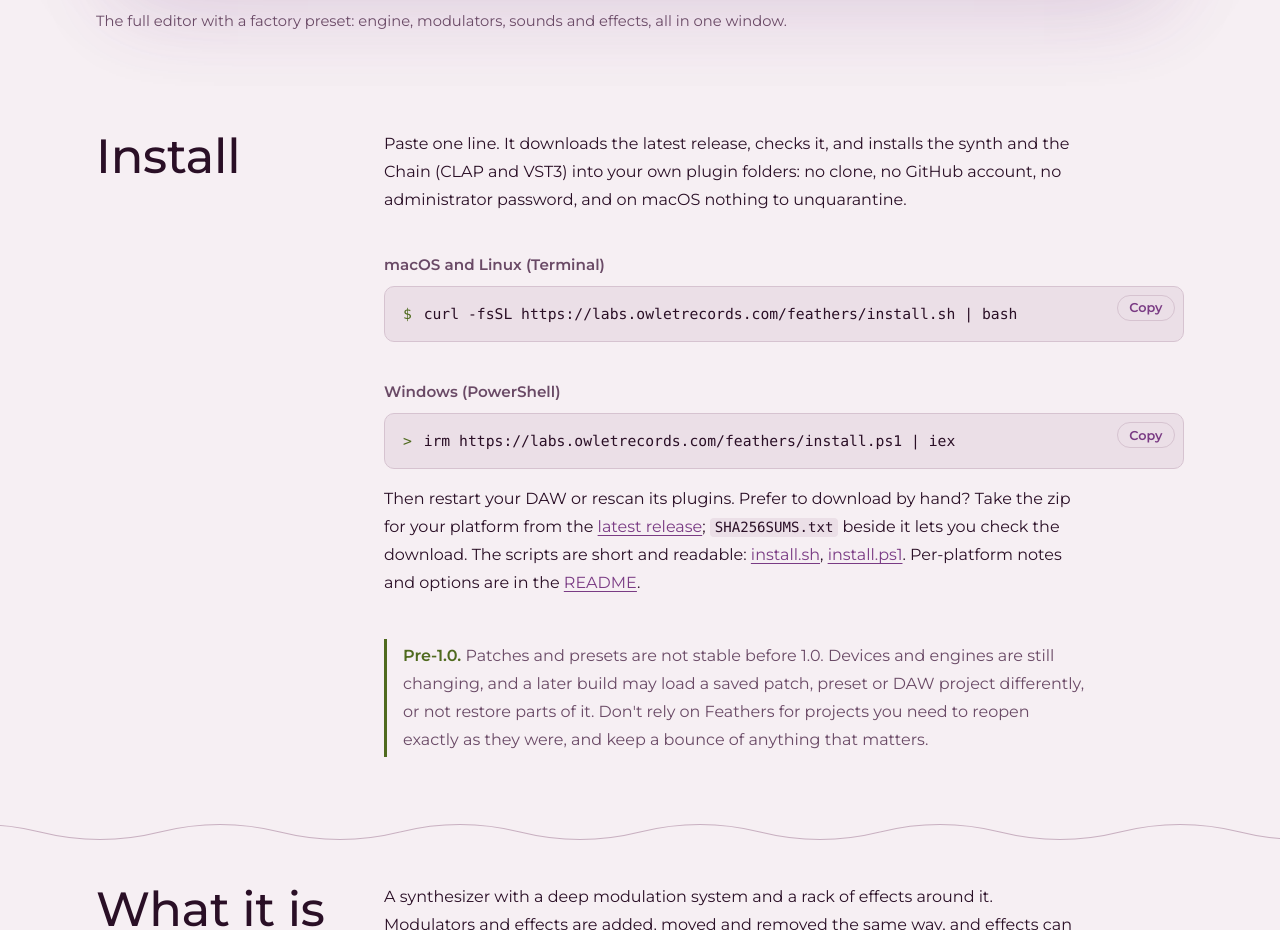
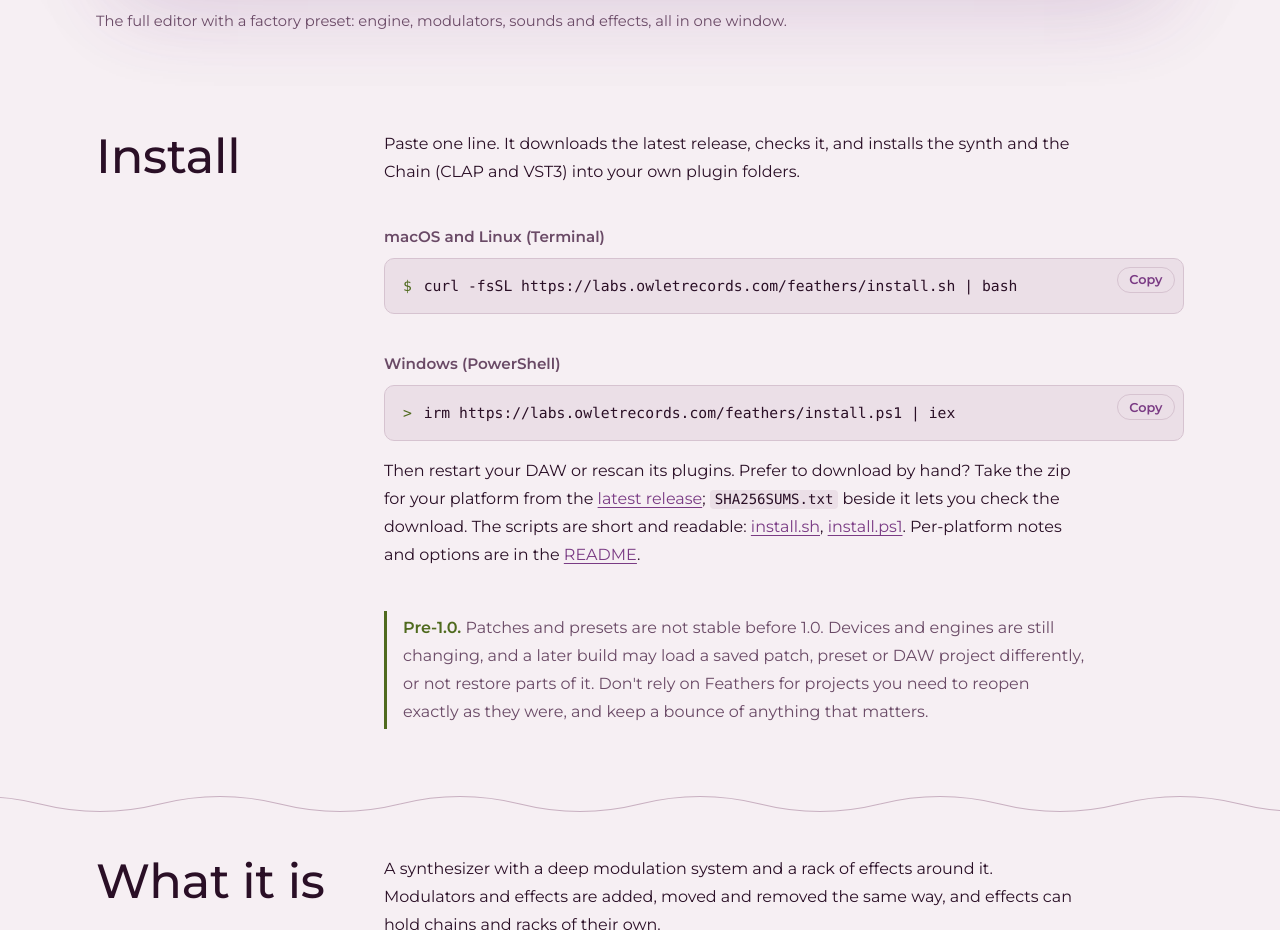
Before and after one commit to owlet-labs/feathers, a plain HTML site: page site/feathers/index.html in a window 1280 px wide. Shown: the part 1540-2470 px from the top of the page. Drawn offline with Linux system fonts and the light colour scheme.

Commit message:
Site: the install intro without the list of what it doesn't need
Co-Authored-By: Claude Opus 5.5 <noreply@anthropic.com>

```diff
--- a/site/feathers/index.html
+++ b/site/feathers/index.html
@@ -47,7 +47,7 @@
 <section id="install">
 	<div class="wrap sec">
 		<h2>Install</h2>
-		<p>Paste one line. It downloads the latest release, checks it, and installs the synth and the Chain (CLAP and VST3) into your own plugin folders: no clone, no GitHub account, no administrator password, and on macOS nothing to unquarantine.</p>
+		<p>Paste one line. It downloads the latest release, checks it, and installs the synth and the Chain (CLAP and VST3) into your own plugin folders.</p>
 		<p class="oslabel">macOS and Linux (Terminal)</p>
 		<div class="cmd"><pre data-prompt="$"><code>curl -fsSL https://labs.owletrecords.com/feathers/install.sh | bash</code></pre></div>
 		<p class="oslabel">Windows (PowerShell)</p>
```
